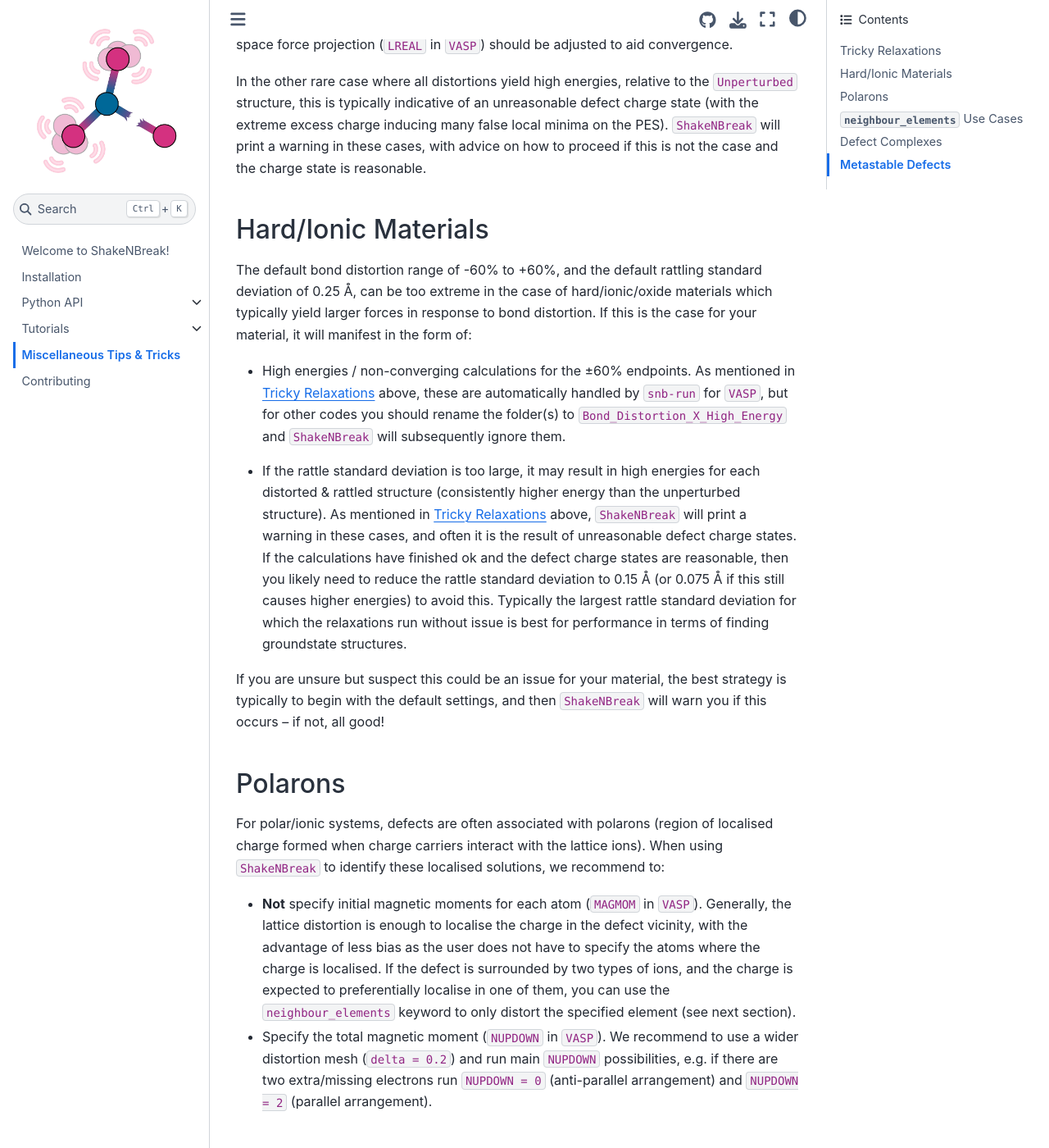
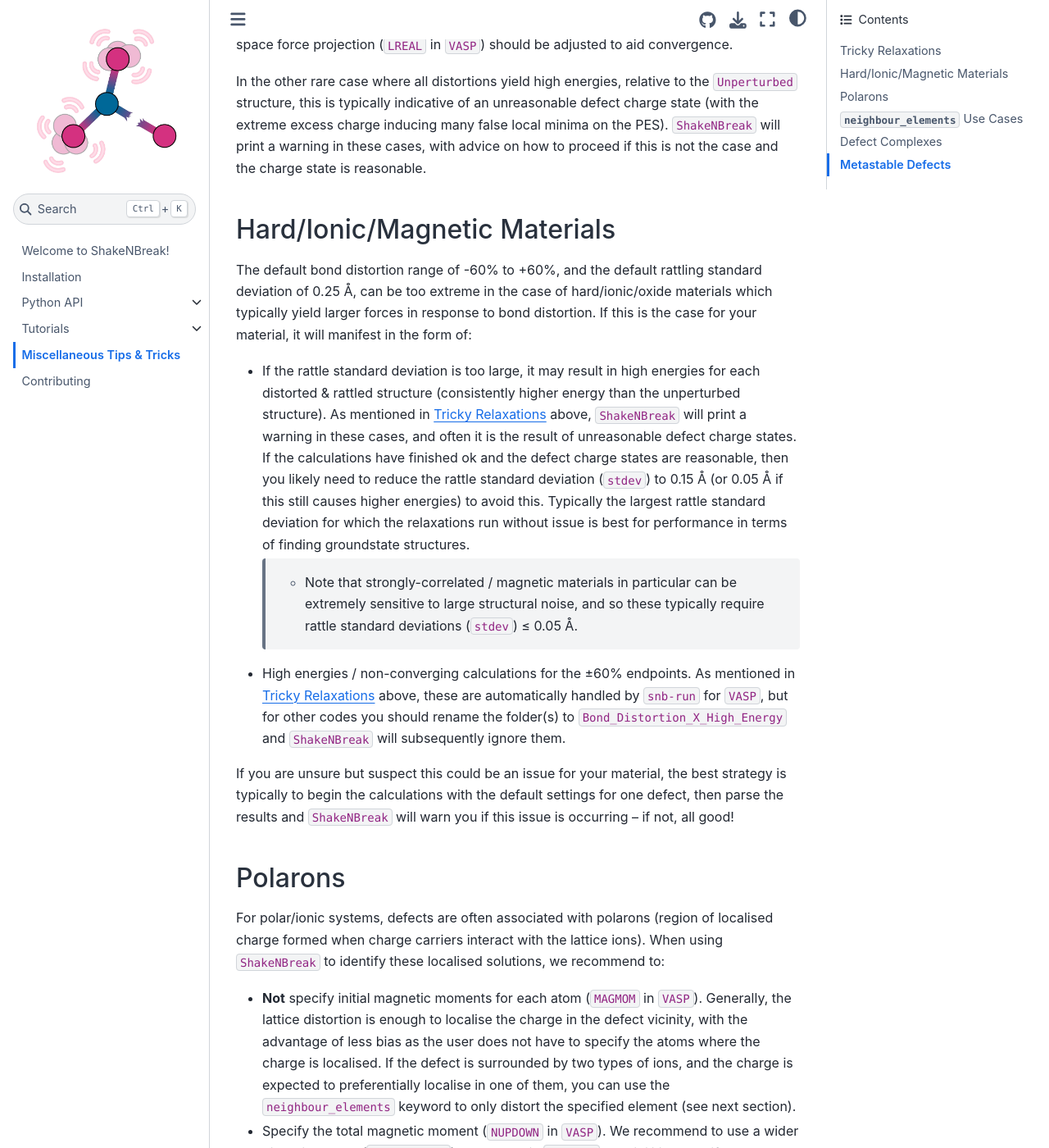
Before and after one commit to SMTG-Bham/ShakeNBreak, a Sphinx documentation site: the page built from docs/Tips.rst, in a window 1280 px wide and 1400 px high, scrolled down 815 px. Shown: the whole window at 82% size. Built offline with Sphinx 7.4.7 and the Sphinx Book theme 1.1.4, drawn with Linux system fonts in a browser that asks for light colours; pages that are not in the unit, such as notebooks, are missing from menus.

Commit message:
Add note about strongly-correlated / magnetic materials being v sensitive to rattling, need small `stdev`
Former-commit-id: c3ec16eb8f74106076828ccb1a78a13d9fb9b160

```diff
--- a/docs/Tips.rst
+++ b/docs/Tips.rst
@@ -31,28 +31,31 @@
 not the case and the charge state is reasonable.
 
 
-Hard/Ionic Materials
+Hard/Ionic/Magnetic Materials
 ---------------------
 
 The default bond distortion range of -60% to +60%, and the default rattling standard deviation of 0.25 Å, can be too
 extreme in the case of hard/ionic/oxide materials which typically yield larger forces in response to bond distortion.
 If this is the case for your material, it will manifest in the form of:
 
+- If the rattle standard deviation is too large, it may result in high energies for each distorted & rattled structure
+  (consistently higher energy than the unperturbed structure). As mentioned in :ref:`Tricky Relaxations` above,
+  :code:`ShakeNBreak` will print a warning in these cases, and often it is the result of unreasonable defect charge
+  states. If the calculations have finished ok and the defect charge states are reasonable, then you likely need to
+  reduce the rattle standard deviation (:code:`stdev`) to 0.15 Å (or 0.05 Å if this still causes higher energies) to
+  avoid this. Typically the largest rattle standard deviation for which the relaxations run without issue is best for
+  performance in terms of finding groundstate structures.
+    - Note that strongly-correlated / magnetic materials in particular can be extremely sensitive to large structural
+      noise, and so these typically require rattle standard deviations (:code:`stdev`) ≤ 0.05 Å.
+
 - High energies / non-converging calculations for the ±60% endpoints. As mentioned in :ref:`Tricky Relaxations` above,
   these are automatically handled by :code:`snb-run` for :code:`VASP`, but for other codes you should rename the
   folder(s) to :code:`Bond_Distortion_X_High_Energy` and :code:`ShakeNBreak` will subsequently ignore them.
 .. Here you should adjust the distortion range to exclude these points (e.g. :code:`bond_distortions = np.arange(-0.5, 0.501, 0.1)`), or just ignore these calculations.
 
-- If the rattle standard deviation is too large, it may result in high energies for each distorted & rattled structure
-  (consistently higher energy than the unperturbed structure). As mentioned in :ref:`Tricky Relaxations` above,
-  :code:`ShakeNBreak` will print a warning in these cases, and often it is the result of unreasonable defect charge
-  states. If the calculations have finished ok and the defect charge states are reasonable, then you likely need to
-  reduce the rattle standard deviation to 0.15 Å (or 0.075 Å if this still causes higher energies) to avoid this.
-  Typically the largest rattle standard deviation for which the relaxations run without issue is best for performance
-  in terms of finding groundstate structures.
-
-If you are unsure but suspect this could be an issue for your material, the best strategy is typically to begin with the
-default settings, and then :code:`ShakeNBreak` will warn you if this occurs – if not, all good!
+If you are unsure but suspect this could be an issue for your material, the best strategy is typically to begin the
+calculations with the default settings for one defect, then parse the results and :code:`ShakeNBreak` will warn you if
+this issue is occurring – if not, all good!
 
 
 Polarons
```
